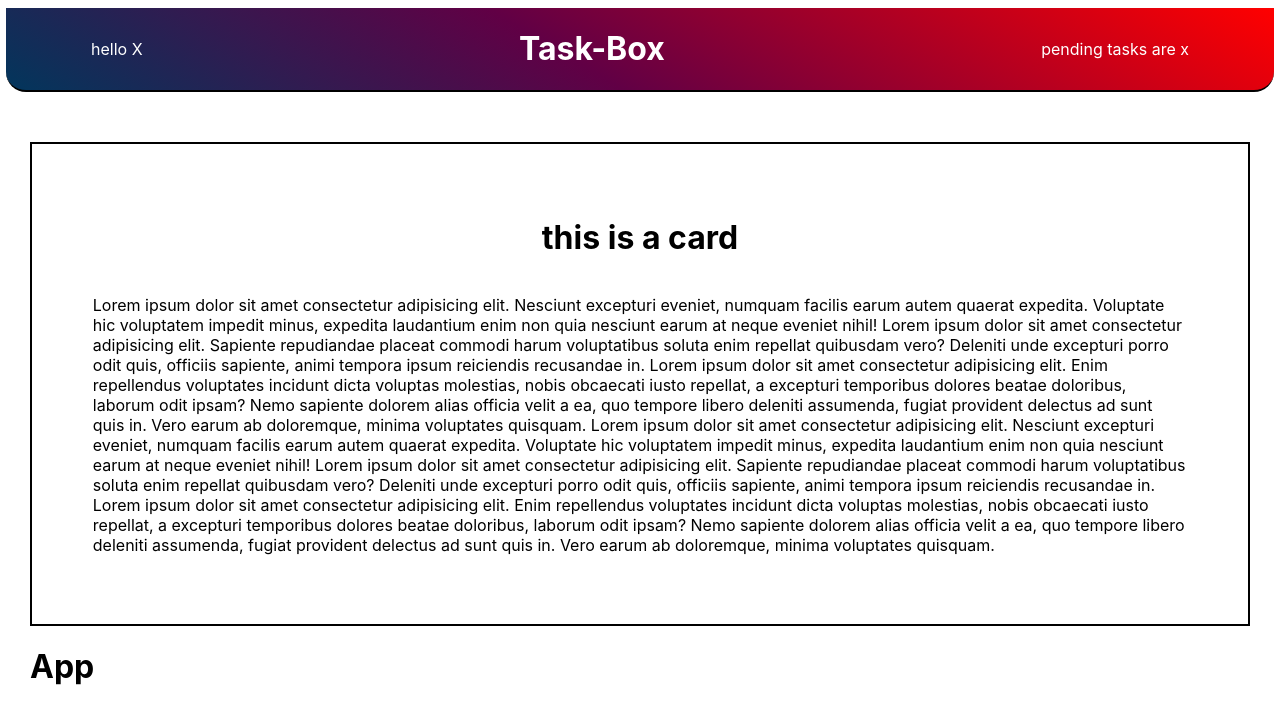
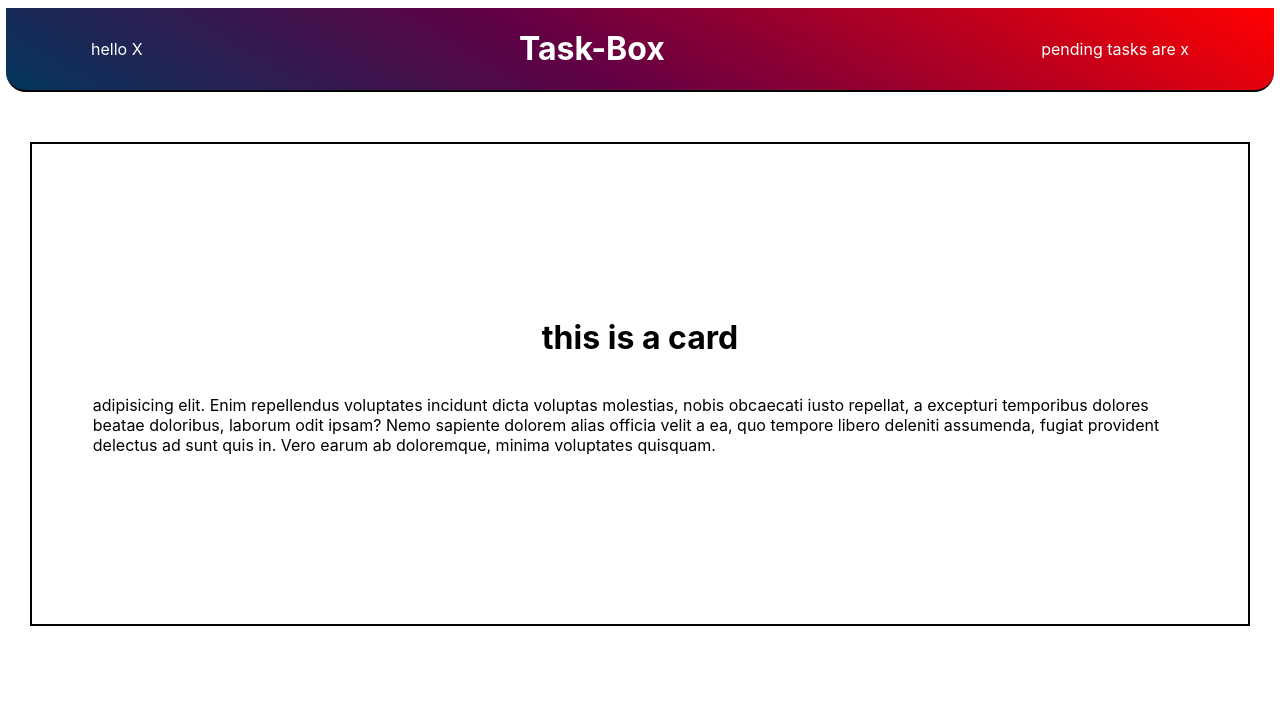
Before and after one commit to saurabh6893/TaskBox, a React (Create React App) app: page / in a window 1280 px wide. Shown: the top 724 px of the page. Built offline with nearby package versions, Linux system fonts and the light colour scheme.

Commit message:
proceeding for changes within

```diff
--- a/src/App.js
+++ b/src/App.js
@@ -6,7 +6,6 @@ function App() {
     <>
       <Head />
       <Card />
-      <h1>App</h1>
     </>
   )
 }
--- a/src/Components/Task.jsx
+++ b/src/Components/Task.jsx
@@ -4,27 +4,6 @@ function Task() {
   return (
     <div className='task'>
       <p>
-        Lorem ipsum dolor sit amet consectetur adipisicing elit. Nesciunt
-        excepturi eveniet, numquam facilis earum autem quaerat expedita.
-        Voluptate hic voluptatem impedit minus, expedita laudantium enim non
-        quia nesciunt earum at neque eveniet nihil! Lorem ipsum dolor sit amet
-        consectetur adipisicing elit. Sapiente repudiandae placeat commodi harum
-        voluptatibus soluta enim repellat quibusdam vero? Deleniti unde
-        excepturi porro odit quis, officiis sapiente, animi tempora ipsum
-        reiciendis recusandae in. Lorem ipsum dolor sit amet consectetur
-        adipisicing elit. Enim repellendus voluptates incidunt dicta voluptas
-        molestias, nobis obcaecati iusto repellat, a excepturi temporibus
-        dolores beatae doloribus, laborum odit ipsam? Nemo sapiente dolorem
-        alias officia velit a ea, quo tempore libero deleniti assumenda, fugiat
-        provident delectus ad sunt quis in. Vero earum ab doloremque, minima
-        voluptates quisquam. Lorem ipsum dolor sit amet consectetur adipisicing
-        elit. Nesciunt excepturi eveniet, numquam facilis earum autem quaerat
-        expedita. Voluptate hic voluptatem impedit minus, expedita laudantium
-        enim non quia nesciunt earum at neque eveniet nihil! Lorem ipsum dolor
-        sit amet consectetur adipisicing elit. Sapiente repudiandae placeat
-        commodi harum voluptatibus soluta enim repellat quibusdam vero? Deleniti
-        unde excepturi porro odit quis, officiis sapiente, animi tempora ipsum
-        reiciendis recusandae in. Lorem ipsum dolor sit amet consectetur
         adipisicing elit. Enim repellendus voluptates incidunt dicta voluptas
         molestias, nobis obcaecati iusto repellat, a excepturi temporibus
         dolores beatae doloribus, laborum odit ipsam? Nemo sapiente dolorem
```
